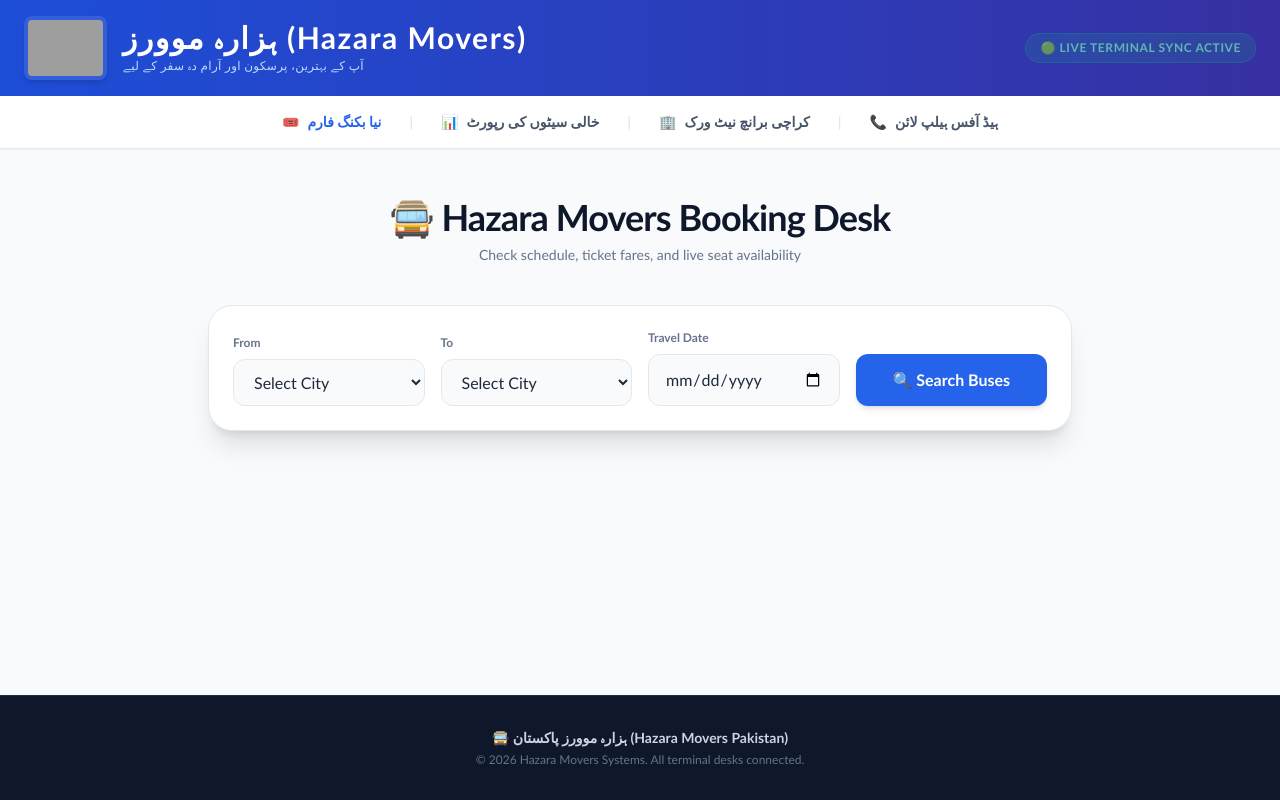
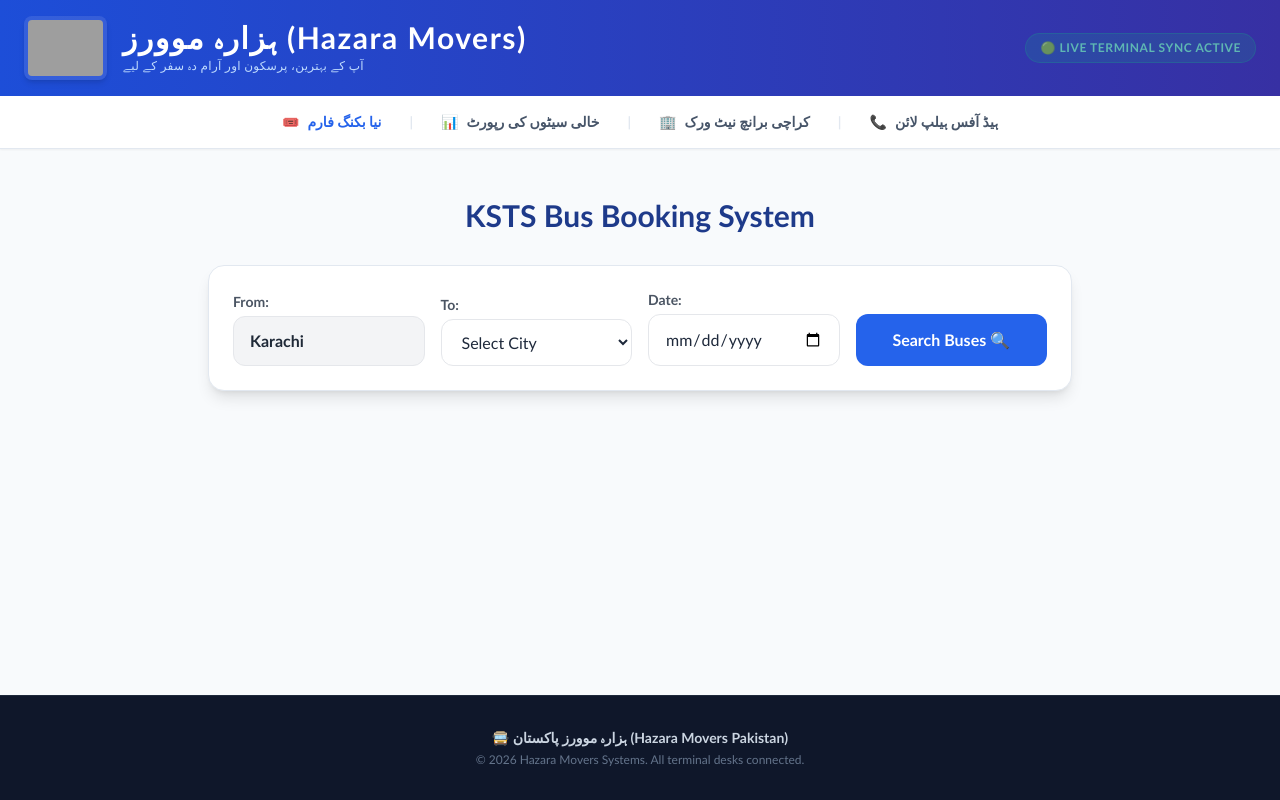
Before and after one commit to bilalahmed-bilal/KSTS-Gemini-bus-booking-management-system, a Next.js app: page / in a window 1280 px wide. Built offline with nearby package versions, Linux system fonts and the light colour scheme; grey boxes are pictures that could not be loaded.

Commit message:
search bar updated and corrected with eng lang and Khi to isb, hripur, abtabd, mansehra

```diff
--- a/app/page.tsx
+++ b/app/page.tsx
@@ -1,98 +1,38 @@
 "use client";
 
-import { useState, useEffect } from "react";
+import { useState } from "react";
 import { useRouter } from "next/navigation";
 
 // Bus Schedule Data in English
 const BUS_SCHEDULE = [
-  { id: "1", from: "Mansehra", to: "Karachi", time: "02:00 PM", fare: 7500, serviceType: "Sleeper Class" },
-  { id: "2", from: "Mansehra", to: "Karachi", time: "06:00 PM", fare: 6500, serviceType: "Business Class" },
-  { id: "3", from: "Karachi", to: "Mansehra", time: "11:00 AM", fare: 5500, serviceType: "Standard Executive" },
-  { id: "4", from: "Abbottabad", to: "Karachi", time: "04:00 PM", fare: 7200, serviceType: "Sleeper Class" },
-  { id: "5", from: "Karachi", to: "Abbottabad", time: "08:00 PM", fare: 6200, serviceType: "Business Class" }
+  { id: "1", from: "Karachi", to: "Islamabad", time: "06:00 PM", fare: 7500, serviceType: "Sleeper Class" },
+  { id: "2", from: "Karachi", to: "Haripur", time: "07:00 PM", fare: 8000, serviceType: "Business Class" },
+  { id: "3", from: "Karachi", to: "Abbottabad", time: "08:00 PM", fare: 8200, serviceType: "Standard Executive" },
+  { id: "4", from: "Karachi", to: "Mansehra", time: "09:00 PM", fare: 8500, serviceType: "Sleeper Class" },
 ];
 
 export default function SearchPage() {
   const router = useRouter();
-  const [from, setFrom] = useState("");
+  // 'from' is fixed to Karachi
+  const [from] = useState("Karachi");
   const [to, setTo] = useState("");
   const [date, setDate] = useState("");
   const [searchResults, setSearchResults] = useState<any[]>([]);
   const [isSearched, setIsSearched] = useState(false);
-  const [bookingHistory, setBookingHistory] = useState<any[]>([]);
-
-  // Load bookings to calculate available/booked seats
-  const loadBookings = () => {
-    if (typeof window !== "undefined") {
-      const history = JSON.parse(localStorage.getItem("allBookingsHistory") || "[]");
-      setBookingHistory(history);
-    }
-  };
-
-  useEffect(() => {
-    loadBookings();
-  }, []);
 
   const handleSearch = (e: React.FormEvent) => {
     e.preventDefault();
-    if (!from || !to || !date) {
-      alert("Please select departure city, destination, and travel date!");
+    if (!to || !date) {
+      alert("Please select destination and travel date!");
       return;
     }
 
-    // Refresh history on search
-    loadBookings();
-
-    // Match route
     const filtered = BUS_SCHEDULE.filter(
-      (bus) => bus.from.toLowerCase() === from.toLowerCase() && bus.to.toLowerCase() === to.toLowerCase()
+      (bus) => bus.from === from && bus.to === to
     );
 
     setSearchResults(filtered);
     setIsSearched(true);
-  };
-
-  // Real-time seat calculation logic
-  const getSeatStats = (bus: any) => {
-    // 1. Assign total seats based on type
-    let totalSeats = 41; // Default Executive
-    if (bus.serviceType.toLowerCase().includes("sleeper")) totalSeats = 31;
-    if (bus.serviceType.toLowerCase().includes("business")) totalSeats = 35;
-
-    // 2. Filter bookings matching Route, Date and Bus Type
-    const matchedBookings = bookingHistory.filter((booking: any) => {
-      const isRouteMatch =
-        booking.from.toLowerCase() === bus.from.toLowerCase() &&
-        booking.to.toLowerCase() === bus.to.toLowerCase();
-
-      const isDateMatch = booking.date === date;
-
-      const bookingType = (booking.busType || "").toLowerCase();
-      const currentBusType = (bus.serviceType || "").toLowerCase();
-      const isTypeMatch =
-        (bookingType.includes("sleeper") && currentBusType.includes("sleeper")) ||
-        (bookingType.includes("business") && currentBusType.includes("business")) ||
-        (bookingType.includes("executive") && currentBusType.includes("executive"));
-
-      return isRouteMatch && isDateMatch && isTypeMatch;
-    });
-
-    // 3. Count booked seats
-    let bookedCount = 0;
-    matchedBookings.forEach((b: any) => {
-      if (b.seats && Array.isArray(b.seats)) {
-        bookedCount += b.seats.length;
-      }
-    });
-
-    // 4. Calculate available seats
-    const availableCount = totalSeats - bookedCount;
-
-    return {
-      total: totalSeats,
-      booked: bookedCount,
-      available: availableCount < 0 ? 0 : availableCount
-    };
   };
 
   const selectBus = (bus: any) => {
@@ -102,130 +42,67 @@
   };
 
   return (
-    <div className="max-w-4xl mx-auto px-4 py-12 text-left" style={{ direction: "ltr" }}>
-      <div className="text-center mb-10">
-        <h1 className="text-4xl font-black text-slate-900 tracking-tight">🚍 Hazara Movers Booking Desk</h1>
-        <p className="text-slate-500 mt-2 text-sm">Check schedule, ticket fares, and live seat availability</p>
-      </div>
+    <div className="max-w-4xl mx-auto px-4 py-12" style={{ direction: "ltr" }}>
+      <h1 className="text-3xl font-black text-center text-blue-900 mb-8">KSTS Bus Booking System</h1>
 
       {/* Search Form */}
-      <div className="bg-white p-6 rounded-3xl border border-slate-200 shadow-xl mb-8">
+      <div className="bg-white p-6 rounded-2xl shadow-lg border border-slate-200 mb-8">
         <form onSubmit={handleSearch} className="grid grid-cols-1 md:grid-cols-4 gap-4 items-end">
+
+          {/* From - Locked as Karachi */}
           <div>
-            <label className="block text-xs font-bold text-slate-500 mb-2">From</label>
+            <label className="block text-sm font-bold text-gray-600 mb-1">From:</label>
+            <div className="w-full px-4 py-3 border rounded-xl bg-gray-100 font-bold text-gray-800">Karachi</div>
+          </div>
+
+          {/* To - 4 Cities Option */}
+          <div>
+            <label className="block text-sm font-bold text-gray-600 mb-1">To:</label>
             <select
               required
-              value={from}
-              onChange={(e) => setFrom(e.target.value)}
-              className="w-full px-4 py-3 border rounded-xl bg-slate-50 focus:ring-2 focus:ring-blue-500 focus:outline-none"
+              value={to}
+              onChange={(e) => setTo(e.target.value)}
+              className="w-full px-4 py-3 border rounded-xl bg-white focus:ring-2 focus:ring-blue-500"
             >
               <option value="">Select City</option>
+              <option value="Islamabad">Islamabad</option>
+              <option value="Haripur">Haripur</option>
+              <option value="Abbottabad">Abbottabad</option>
               <option value="Mansehra">Mansehra</option>
-              <option value="Abbottabad">Abbottabad</option>
-              <option value="Karachi">Karachi</option>
             </select>
           </div>
 
           <div>
-            <label className="block text-xs font-bold text-slate-500 mb-2">To</label>
-            <select
-              required
-              value={to}
-              onChange={(e) => setTo(e.target.value)}
-              className="w-full px-4 py-3 border rounded-xl bg-slate-50 focus:ring-2 focus:ring-blue-500 focus:outline-none"
-            >
-              <option value="">Select City</option>
-              <option value="Karachi">Karachi</option>
-              <option value="Mansehra">Mansehra</option>
-              <option value="Abbottabad">Abbottabad</option>
-            </select>
-          </div>
-
-          <div>
-            <label className="block text-xs font-bold text-slate-500 mb-2">Travel Date</label>
+            <label className="block text-sm font-bold text-gray-600 mb-1">Date:</label>
             <input
               type="date"
               required
               value={date}
               onChange={(e) => setDate(e.target.value)}
-              className="w-full px-4 py-3 border rounded-xl bg-slate-50 focus:ring-2 focus:ring-blue-500 focus:outline-none"
+              className="w-full px-4 py-3 border rounded-xl"
             />
           </div>
 
-          <button
-            type="submit"
-            className="w-full bg-blue-600 hover:bg-blue-700 text-white font-bold py-3.5 rounded-xl transition shadow-md"
-          >
-            🔍 Search Buses
-          </button>
+          <button type="submit" className="bg-blue-600 text-white font-bold py-3.5 rounded-xl hover:bg-blue-700 transition">Search Buses 🔍</button>
         </form>
       </div>
 
-      {/* Search Results */}
+      {/* Results */}
       {isSearched && (
         <div className="space-y-4">
-          <h2 className="text-xl font-black text-slate-800 mb-4 border-l-4 border-blue-600 pl-3">
-            Available Buses ({searchResults.length})
-          </h2>
-
-          {searchResults.length === 0 ? (
-            <div className="text-center py-12 bg-slate-50 rounded-2xl border border-slate-200">
-              <span className="text-4xl">⚠️</span>
-              <p className="text-slate-500 mt-2 font-bold">No buses found for this route!</p>
-            </div>
+          {searchResults.length > 0 ? (
+            searchResults.map((bus) => (
+              <div key={bus.id} className="bg-white p-6 rounded-xl border flex justify-between items-center shadow-sm">
+                <div>
+                  <h3 className="font-bold text-lg text-blue-900">{bus.serviceType}</h3>
+                  <p className="text-gray-600">Karachi to {bus.to} | Time: {bus.time}</p>
+                  <p className="text-emerald-600 font-black">PKR {bus.fare}</p>
+                </div>
+                <button onClick={() => selectBus(bus)} className="bg-slate-900 text-white px-6 py-2 rounded-lg font-bold hover:bg-black transition">Select Seats</button>
+              </div>
+            ))
           ) : (
-            searchResults.map((bus) => {
-              const stats = getSeatStats(bus);
-
-              return (
-                <div
-                  key={bus.id}
-                  className="bg-white p-6 rounded-3xl border border-slate-200 shadow-sm hover:shadow-md transition flex flex-col md:flex-row justify-between items-start md:items-center gap-6"
-                >
-                  <div className="space-y-2 w-full md:w-auto">
-                    <span className="text-xs bg-indigo-50 text-indigo-700 px-3 py-1 rounded-full font-bold">
-                      {bus.serviceType}
-                    </span>
-                    <h3 className="text-lg font-black text-slate-900 mt-2">
-                      {bus.from} to {bus.to}
-                    </h3>
-                    <div className="flex gap-4 text-xs text-slate-400 font-semibold mt-1">
-                      <span>🕒 Departure: {bus.time}</span>
-                      <span>📅 Date: {date}</span>
-                    </div>
-
-                    {/* Live Seat Inventory Stats */}
-                    <div className="grid grid-cols-3 gap-3 mt-4 pt-4 border-t border-slate-100 w-full max-w-sm">
-                      <div className="bg-slate-50 p-2.5 rounded-xl border border-slate-100 text-center">
-                        <p className="text-[10px] text-slate-400 font-bold">Total Seats</p>
-                        <p className="text-base font-extrabold text-slate-700 mt-0.5">{stats.total}</p>
-                      </div>
-                      <div className="bg-emerald-50 p-2.5 rounded-xl border border-emerald-100 text-center">
-                        <p className="text-[10px] text-emerald-600 font-bold">Available</p>
-                        <p className="text-base font-extrabold text-emerald-700 mt-0.5">{stats.available}</p>
-                      </div>
-                      <div className="bg-rose-50 p-2.5 rounded-xl border border-rose-100 text-center">
-                        <p className="text-[10px] text-rose-600 font-bold">Booked</p>
-                        <p className="text-base font-extrabold text-rose-700 mt-0.5">{stats.booked}</p>
-                      </div>
-                    </div>
-                  </div>
-
-                  <div className="flex md:flex-col items-start md:items-end justify-between w-full md:w-auto border-t md:border-t-0 pt-4 md:pt-0 gap-4">
-                    <div className="text-left md:text-right">
-                      <p className="text-xs text-slate-400 font-bold">Fare per seat</p>
-                      <p className="text-2xl font-black text-emerald-600">Rs. {bus.fare.toLocaleString()}</p>
-                    </div>
-                    <button
-                      onClick={() => selectBus(bus)}
-                      className="bg-slate-900 hover:bg-black text-white px-6 py-3 rounded-xl text-xs font-bold transition shadow-sm w-full md:w-auto text-center"
-                    >
-                      Select Seats ➔
-                    </button>
-                  </div>
-                </div>
-              );
-            })
+            <p className="text-center text-gray-500 font-bold">No buses available for this route.</p>
           )}
         </div>
       )}
```
